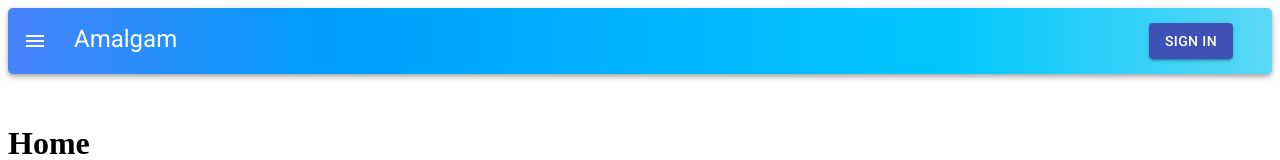
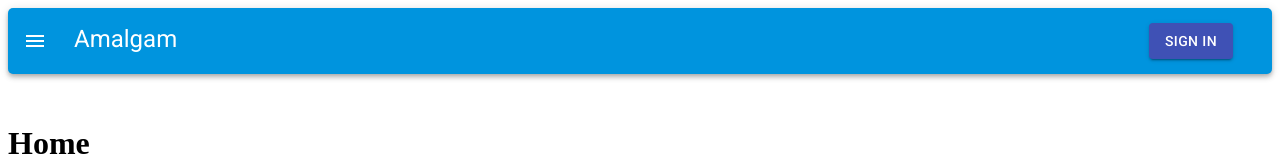
Before and after one commit to abantika-saha/Google_Girl_Hackathon_Team_Nova, a React (Create React App) app in the folder client/: page / in a window 1280 px wide. Shown: the top 160 px of the page. Built offline with nearby package versions, Linux system fonts and the light colour scheme.

Commit message:
changes to navbar

```diff
--- a/client/src/components/Navbar/styles.js
+++ b/client/src/components/Navbar/styles.js
@@ -7,8 +7,7 @@ export default makeStyles((theme) => ({
   appBar: {
     borderRadius: 5,
     margin: '0 0 30px 0',
-    // background: "linear-gradient(40deg,#ff6ec4,#7873f5)",
-    backgroundImage: "linear-gradient(to right, #4983fb, #009dff, #00b3ff, #03c7fc, #5bd8f5)",
+    background: "#0094de",
     display: 'flex',
     flexDirection: 'row',
     justifyContent: 'space-between',
@@ -65,7 +64,7 @@ export default makeStyles((theme) => ({
   },
   paperWidth:{
     width:drawerWidth,
-    backgroundImage: "linear-gradient(to bottom, #4983fb, #009dff, #00b3ff, #03c7fc, #5bd8f5)",
+    background: "#0094de",
     color:"white",
     fontSize:"1.3rem",
     fontFamily:"Lato"
```
